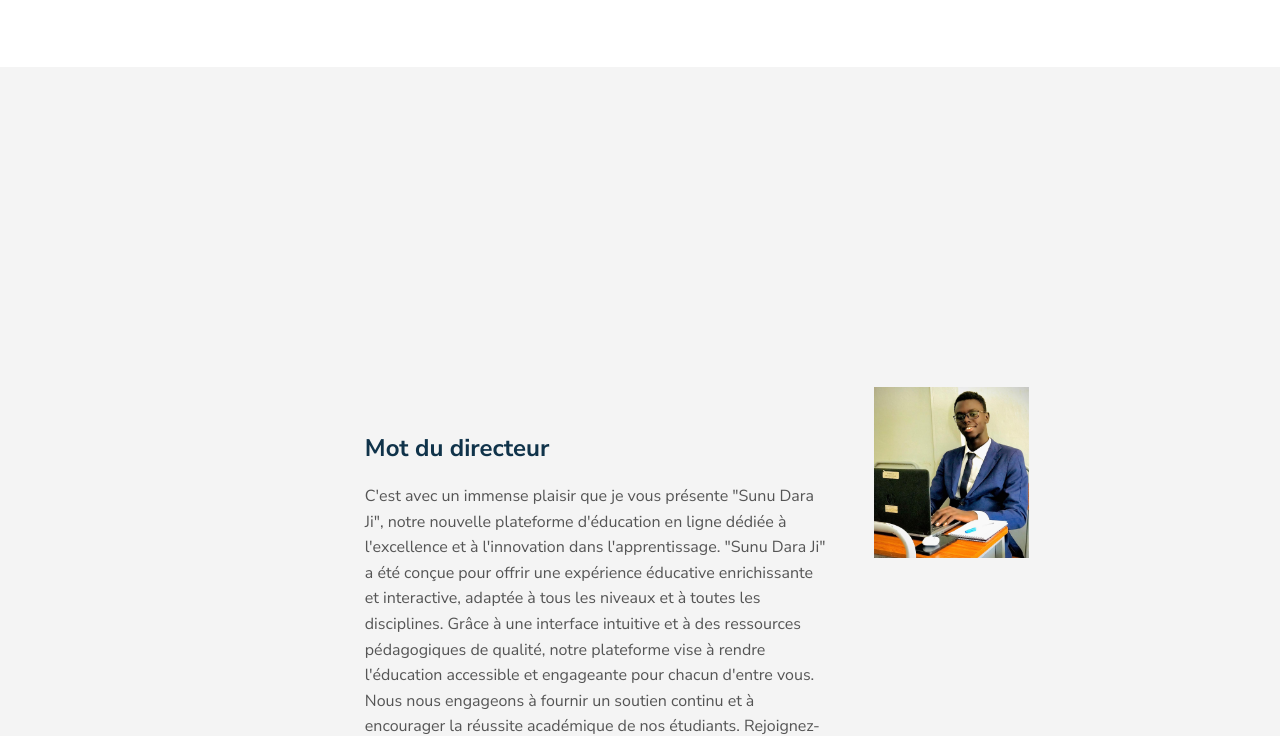
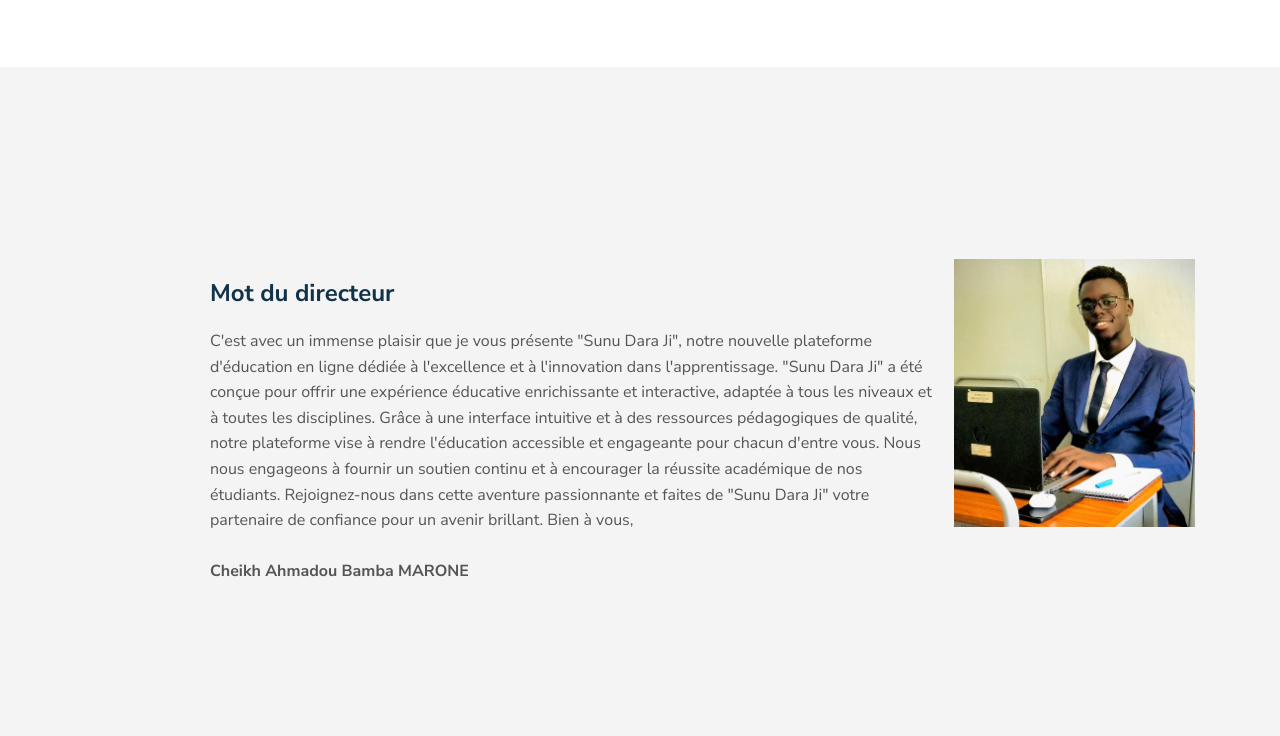
Before and after one commit to kilifeugui26/SunuDaaraDji, a plain HTML site: page index.html in a window 1280 px wide. Shown: the part 2927-3663 px from the top of the page. Drawn offline with Linux system fonts and the light colour scheme.

Commit message:
Update style.css

```diff
--- a/styles/style.css
+++ b/styles/style.css
@@ -156,12 +156,14 @@
 }
 
 .directeur {
-    padding: 25%;
+    padding: 15%;
 }
 
 .mot {
-    padding: 7%;
+    padding: 2%;
 }
+
+
 
 
 /* styles.css */
```
